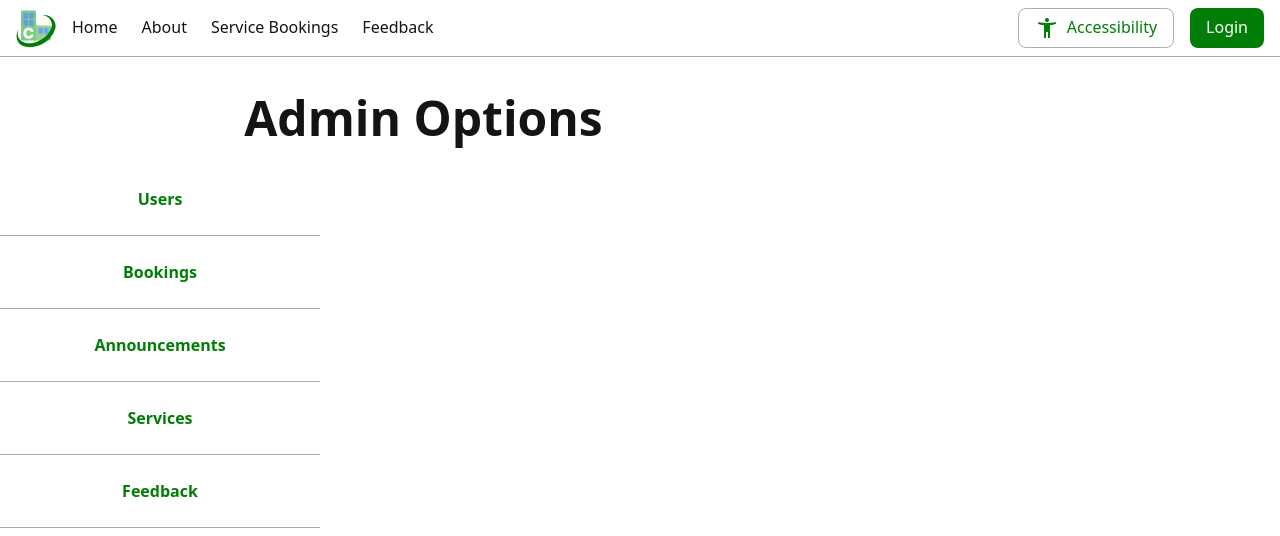
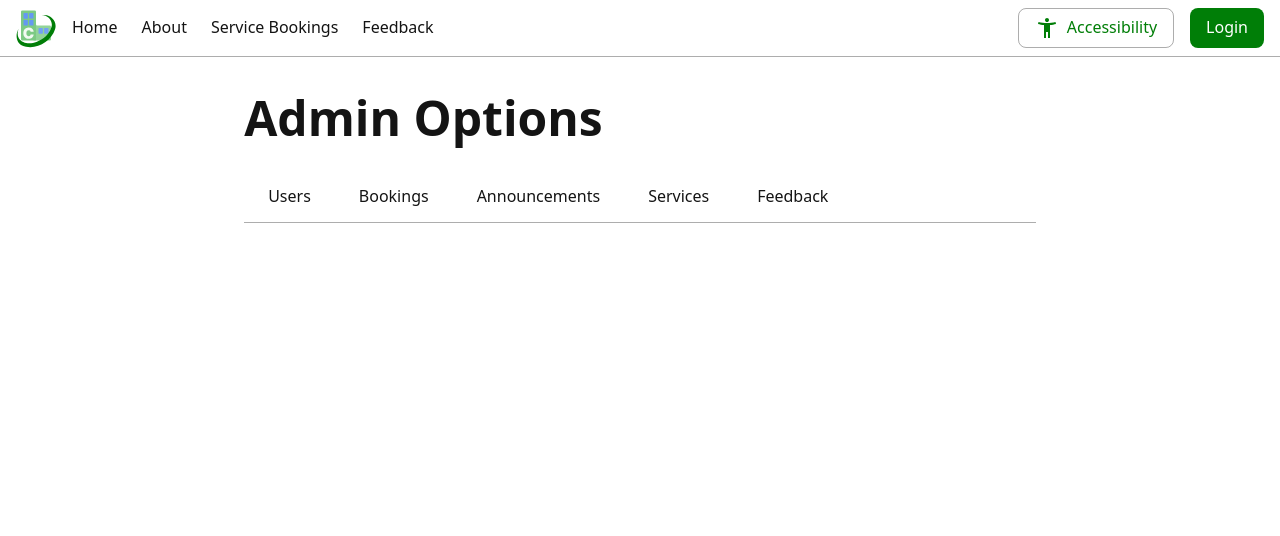
Before and after one commit to JamesRampling/CityLinkConnect, a Vue app: page /admin/1 in a window 1280 px wide. Shown: the top 536 px of the page. Built offline with nearby package versions, Linux system fonts and the light colour scheme.

Commit message:
Use tabs instead of sidebar in admin page

```diff
--- a/src/routes/AdminPage.vue
+++ b/src/routes/AdminPage.vue
@@ -2,10 +2,13 @@
 import api from '@/api';
 import ApiErrorMessage from '@/components/ApiErrorMessage.vue';
 import BookingCard from '@/components/BookingCard.vue';
+import IconAdd from '@/components/icons/IconAdd.vue';
+import IconDelete from '@/components/icons/IconDelete.vue';
 import IconEdit from '@/components/icons/IconEdit.vue';
 import LoadedData from '@/components/LoadedData.vue';
 import { useUser } from '@/user';
 import { formatDate } from '@/utils';
+import { type ComponentPublicInstance } from 'vue';
 
 defineProps<{ selectedPage: string }>();
 
@@ -18,32 +21,37 @@ const pages = [
   { id: 'services', name: 'Services' },
   { id: 'feedback', name: 'Feedback' },
 ];
+
+// Ensure selected tab is in view when navigating to admin page.
+function scrollIntoView(element: Element | ComponentPublicInstance | null) {
+  if (element instanceof Element) {
+    const selected = element.querySelector('.selected');
+    requestAnimationFrame(() => {
+      selected?.scrollIntoView();
+    });
+  }
+}
 </script>
 
 <template>
   <div class="page-wrapper">
     <h1>Admin Options</h1>
-  </div>
-  <div class="sidebar-container">
-    <div id="SideBar">
+
+    <div :ref="(e) => scrollIntoView(e)" class="tab-bar">
       <router-link
         v-for="page in pages"
         :key="page.id"
         :to="`/admin/${page.id}`"
-        :class="{ squareButton: true, isSelected: selectedPage === page.id }"
+        :class="{ tab: true, selected: selectedPage === page.id }"
       >
         {{ page.name }}
       </router-link>
     </div>
-    <div id="MainContent" class="page-wrapper">
+
     <div v-if="selectedPage === 'users'" class="item-list">
       <LoadedData :action="() => api.account.all(token)">
         <template #ok="{ data }">
-            <div
-              v-for="user in data"
-              :key="user.user_id"
-              class="clickable card"
-            >
+          <div v-for="user in data" :key="user.user_id" class="clickable card">
             <strong>{{ user.given_names }}</strong> — {{ user.email }}
           </div>
         </template>
@@ -57,11 +65,7 @@ const pages = [
     <div v-else-if="selectedPage === 'bookings'" class="item-list">
       <LoadedData :action="() => api.bookings.allAdmin(token)">
         <template #ok="{ data: bookings }">
-            <BookingCard
-              v-for="b in bookings"
-              :key="b.booking_id"
-              :booking="b"
-            />
+          <BookingCard v-for="b in bookings" :key="b.booking_id" :booking="b" />
         </template>
 
         <template #error="{ error }">
@@ -74,29 +78,32 @@ const pages = [
       <LoadedData :action="() => api.announcements.all()">
         <template #ok="{ data: announcements }">
           <div class="button-row">
-              <button class="button-filled">Add Content</button>
+            <button class="button-filled"><IconAdd />Add Announcement</button>
           </div>
+
           <article
-              v-for="(item, i) in announcements"
-              :key="i"
+            v-for="announcement in announcements"
+            :key="announcement.announcement_id"
             class="clickable card"
           >
             <div class="button-row">
               <router-link
                 class="button-outlined"
-                  :to="`/announcement/edit/${item.announcement_id}`"
+                :to="`/announcement/edit/${announcement.announcement_id}`"
                 ><IconEdit />Edit Announcement</router-link
               >
               <button
                 class="button-outlined"
-                  @click="api.announcements.delete(item.announcement_id, token)"
+                @click="
+                  api.announcements.delete(announcement.announcement_id, token)
+                "
               >
-                  Delete
+                <IconDelete />Delete
               </button>
             </div>
-              <h2>{{ item.config?.title }}</h2>
-              <h3>{{ formatDate(item.config?.date) }}</h3>
-              <p>{{ item.config?.content }}</p>
+            <h2>{{ announcement.config?.title }}</h2>
+            <h3>{{ formatDate(announcement.config?.date) }}</h3>
+            <p>{{ announcement.config?.content }}</p>
           </article>
         </template>
 
@@ -107,11 +114,12 @@ const pages = [
     </div>
 
     <div v-else-if="selectedPage === 'services'" class="item-list">
-        <div class="button-row">
-          <button class="button-filled">Add Services</button>
-        </div>
       <LoadedData :action="() => api.services.all()">
         <template #ok="{ data: services }">
+          <div class="button-row">
+            <button class="button-filled"><IconAdd />Add Service</button>
+          </div>
+
           <div
             v-for="service in services"
             :key="service.service_id"
@@ -120,8 +128,8 @@ const pages = [
             <div class="button-row">
               <router-link
                 class="button-outlined"
-                  :to="`/announcement/edit/${service.service_id}`"
-                  ><IconEdit />Edit Announcement</router-link
+                :to="`/services/edit/${service.service_id}`"
+                ><IconEdit />Edit Service</router-link
               >
             </div>
 
@@ -143,6 +151,10 @@ const pages = [
               </div>
             </div>
           </div>
+        </template>
+
+        <template #error="{ error }">
+          <ApiErrorMessage :error />
         </template>
       </LoadedData>
     </div>
@@ -170,63 +182,47 @@ const pages = [
       </LoadedData>
     </div>
   </div>
-  </div>
 </template>
 
 <style lang="css" scoped>
-#SideBar {
+.tab-bar {
   background-color: var(--bgcolor);
   display: flex;
-  flex-direction: column;
 
   align-self: start;
   position: sticky;
   top: 3.5rem;
   overflow: auto;
+  border-bottom: 1px solid var(--border-color);
+  margin-bottom: 1rem;
+}
 
-  @media (width < 80ch) {
-    flex-direction: row;
-  }
-}
-.squareButton {
-  padding: 2rem;
+.tab {
+  padding: 1rem 1.5rem;
 
   text-align: center;
   font-size: medium;
-  background: transparent;
-  line-height: 50%;
+  background-color: transparent;
+
+  cursor: pointer;
 
   border: none;
-  border-bottom: 1px solid var(--border-color);
 
-  transition:
-    background-color 0.2s ease,
-    color 0.2s ease;
-  font-weight: bold;
-  cursor: pointer;
+  color: inherit;
+  text-decoration: none;
+  position: relative;
+
+  &:hover,
+  &:focus-visible {
+    background-color: var(--button-outlined-hover-bgcolor);
   }
 
-.squareButton:hover {
-  background-color: var(--button-outlined-hover-bgcolor);
+  &.selected::after {
+    content: '';
+    position: absolute;
+    inset: auto 0 0;
+    border-bottom: 4px solid var(--accent-color);
   }
-.squareButton.isSelected {
-  background-color: var(--accent-color);
-  color: var(--on-accent-color);
-}
-
-.sidebar-container {
-  flex: 1;
-  display: grid;
-  grid-template-columns: 1fr 3fr;
-
-  @media (width < 80ch) {
-    grid-template-columns: 1fr;
-    grid-template-rows: auto 1fr;
-  }
-}
-#MainContent {
-  display: block;
-  width: 100%;
 }
 
 .item-list {
```
Lines whose indentation alone changed are shown as unchanged.
